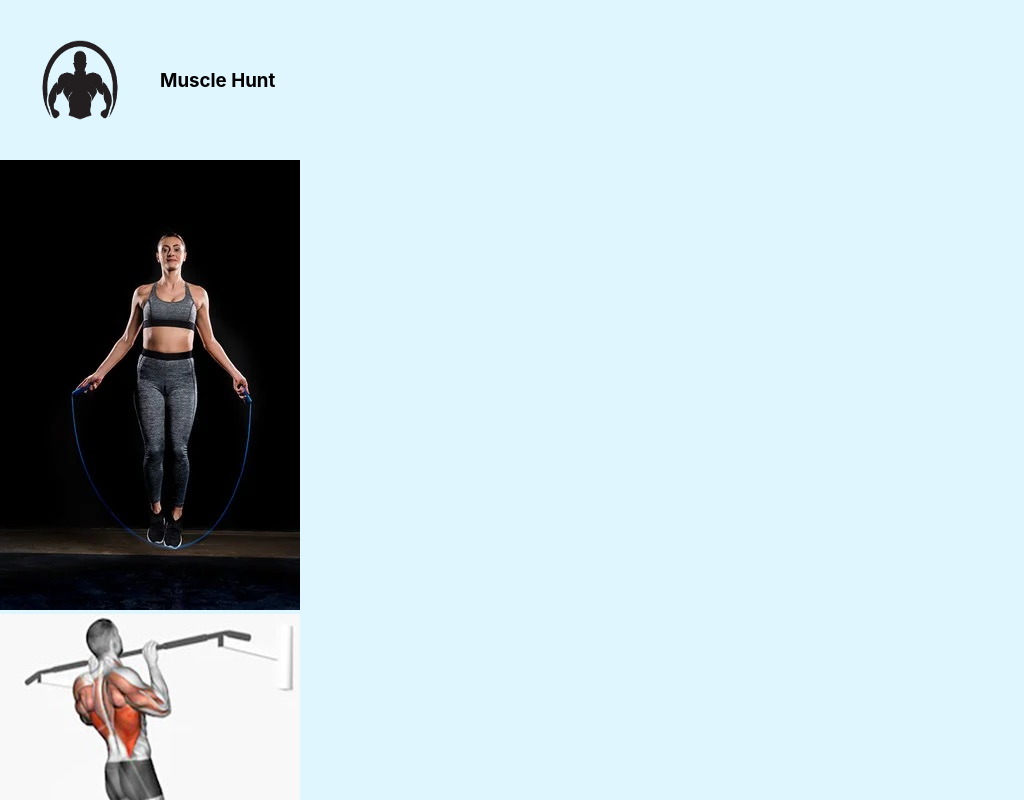
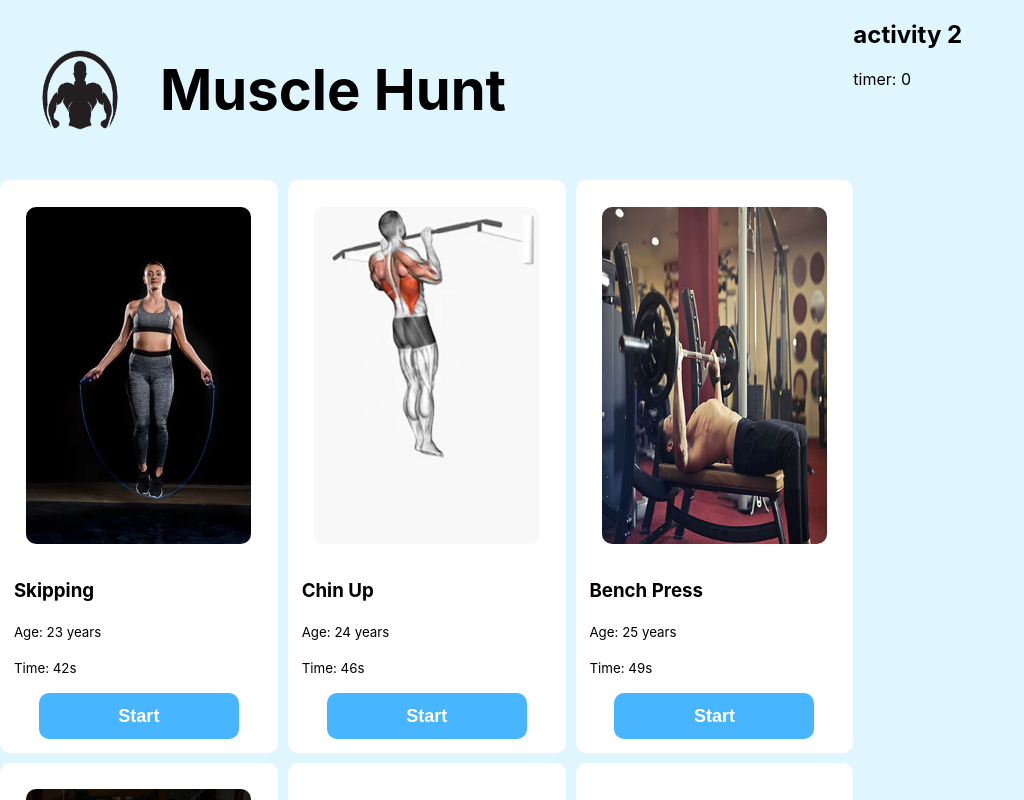
Before and after one commit to Tamjid-Mostafa/Muscle-Hunt, a React (Create React App) app: page / in a window 1280 px wide. Shown: the top 800 px of the page, without its empty margins (0-1024 px from the left). Built offline with nearby package versions, Linux system fonts and the light colour scheme.

Commit message:
added dashboard timer

```diff
--- a/src/components/Activity/Activity.css
+++ b/src/components/Activity/Activity.css
@@ -1,8 +1,28 @@
+
+.activity{
+    display: grid;
+    grid-template-columns: 4fr 2fr;
+}
+.cards{
+    display: grid;
+    grid-template-columns: repeat(3, 1fr);
+    grid-gap: 10px;
+}
+
+
 .header{
     display: flex;
     align-items: center;
+    font-size: 3rem;
 }
 .header img{
     width: 10rem;
     height: 10rem;
 }
+
+
+@media screen and (max-width: 480px) {
+    .cards {
+      grid-template-columns: repeat(1, 1fr);
+    }
+  }
--- a/src/components/Activity/Activity.js
+++ b/src/components/Activity/Activity.js
@@ -1,32 +1,48 @@
 import logo from "../../logo.png";
-import './Activity.css';
+import "./Activity.css";
 import React, { useEffect, useState } from "react";
 import Gym from "../Gym/Gym";
+import Dashboard from "../Dashboard/Dashboard";
 
 const Activity = () => {
   const [workouts, setWorkouts] = useState([]);
+  const [dashboard, setDashboard] = useState([]);
+
 
   useEffect(() => {
     fetch("muscle-hunt.json")
       .then((res) => res.json())
       .then((data) => setWorkouts(data));
   }, []);
+
+  const handleAddTime = (workout) => {
+      console.log(workout);
+      const newTimer = [...dashboard, workout];
+      setDashboard(newTimer);
+
+  }
+
   return (
     <div className="activity">
+      <div>
         <div className="header">
+          <img src={logo} alt="" />
+          <h3>Muscle Hunt</h3>
+        </div>
+        <div className="cards">
+          {workouts.map((workout) => (
+            <Gym
+            key={workout.id}
+            workout={workout}
+            handleAddTime = {handleAddTime}
+            ></Gym>
 
-      <img src={logo} alt="" />
-      <h3>Muscle Hunt</h3>
+          ))}
         </div>
-        {
-            workouts.map(workout => <Gym
-            key = {workout.id}
-            workout = {workout}
-
-
-            ></Gym>)
-        }
-
+      </div>
+      <div className="dashboard">
+        <Dashboard dashboard={dashboard}></Dashboard>
+      </div>
     </div>
   );
 };
--- /dev/null
+++ b/src/components/Dashboard/Dashboard.js
@@ -0,0 +1,12 @@
+import React from 'react';
+
+const Dashboard = ({dashboard}) => {
+    return (
+        <div className='dashboard'>
+            <h2>activity 2</h2>
+        <p>timer: {dashboard.length}</p>
+        </div>
+    );
+};
+
+export default Dashboard;
--- a/src/components/Gym/Gym.css
+++ b/src/components/Gym/Gym.css
@@ -0,0 +1,26 @@
+.card{
+    background-color: #fff;
+    border-radius: 10px;
+    padding: 5%;
+    position: relative;
+
+}
+.card img{
+    width: 90%;
+    border-radius: 10px;
+    margin: 5%;
+}
+.btn{
+    color: #fff;
+    padding: 5% 20%;
+    background-color: #47B5FF;
+    border: none;
+    border-radius: 10px;
+    width: 80%;
+    margin: 0 10%;
+    font-size: large;
+    font-weight: 600;
+}
+.btn:hover{
+    background-color: #256D85;
+}
--- a/src/components/Gym/Gym.js
+++ b/src/components/Gym/Gym.js
@@ -1,13 +1,17 @@
 import React from 'react';
 import './Gym.css';
 
-const Gym = (props) => {
-    console.log(props.workout);
+const Gym = ({workout, handleAddTime}) => {
+    // console.log(workout);
 
-    const {name, picture, age, time} = props.workout;
+    const {name, picture, age, time} = workout;
     return (
-        <div>
+        <div className='card'>
             <img src={picture} alt=''/>
+            <h3>{name}</h3>
+            <p><small>Age: {age} years</small></p>
+            <p><small>Time: {time}s</small></p>
+            <button onClick={() => handleAddTime(workout)} className='btn'>Start</button>
         </div>
     );
 };
```
Also changed, not shown: src/components/Dashboard/Dashboard.css (added).
